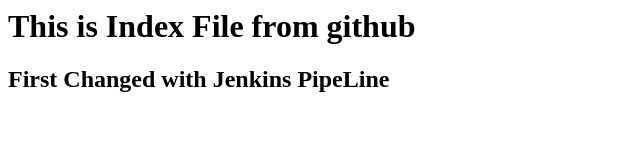
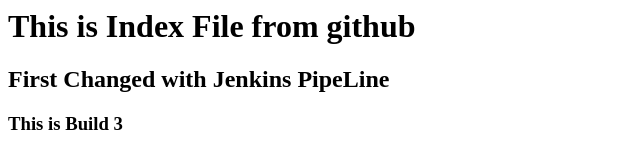
Before and after one commit to lionitesh10/myweb, a plain HTML site: page index.html in a window 1280 px wide. Shown: the whole page, without its empty margins (0-640 px from the left). Drawn offline with Linux system fonts and the light colour scheme.

Commit message:
Added another line

```diff
--- a/index.html
+++ b/index.html
@@ -1,2 +1,3 @@
 <h1> This is Index File from github  </h1>
 <h2>First Changed with Jenkins PipeLine </h2>
+<h3>This is Build 3 </h3>
```
